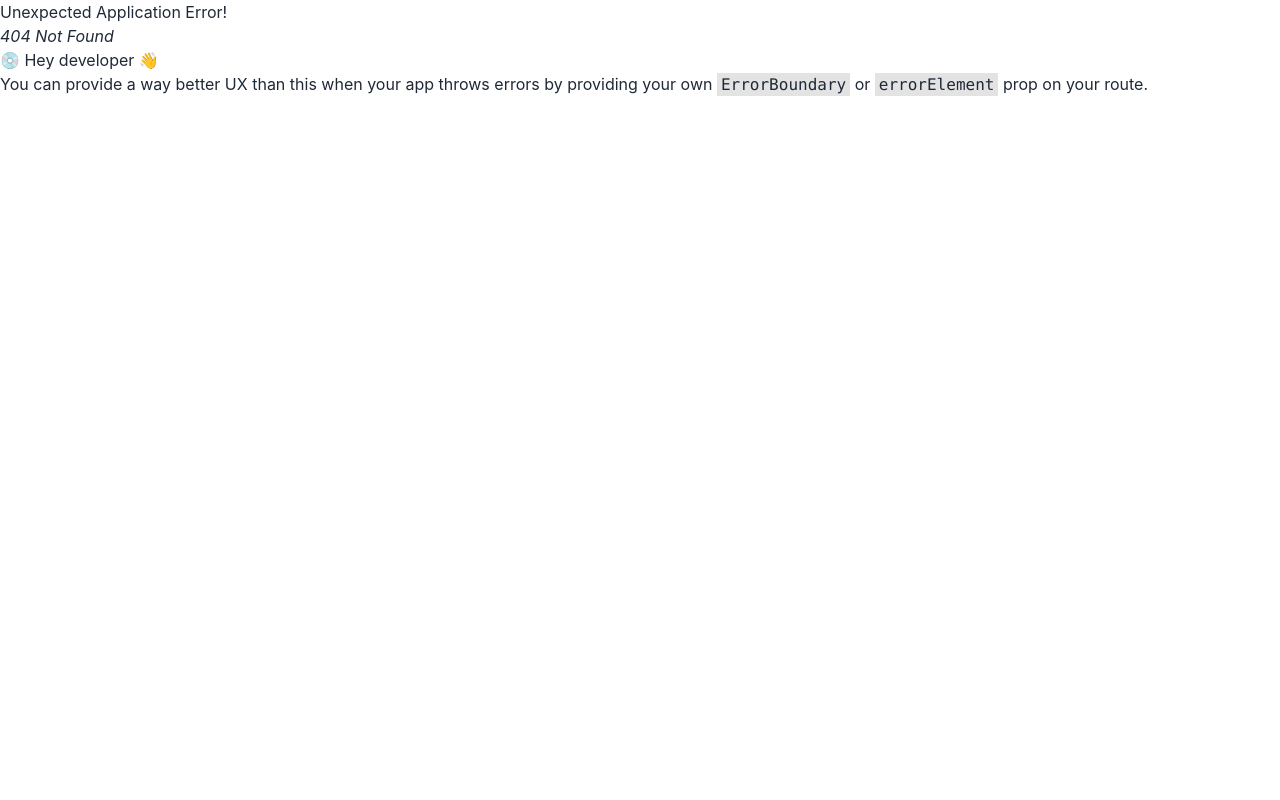
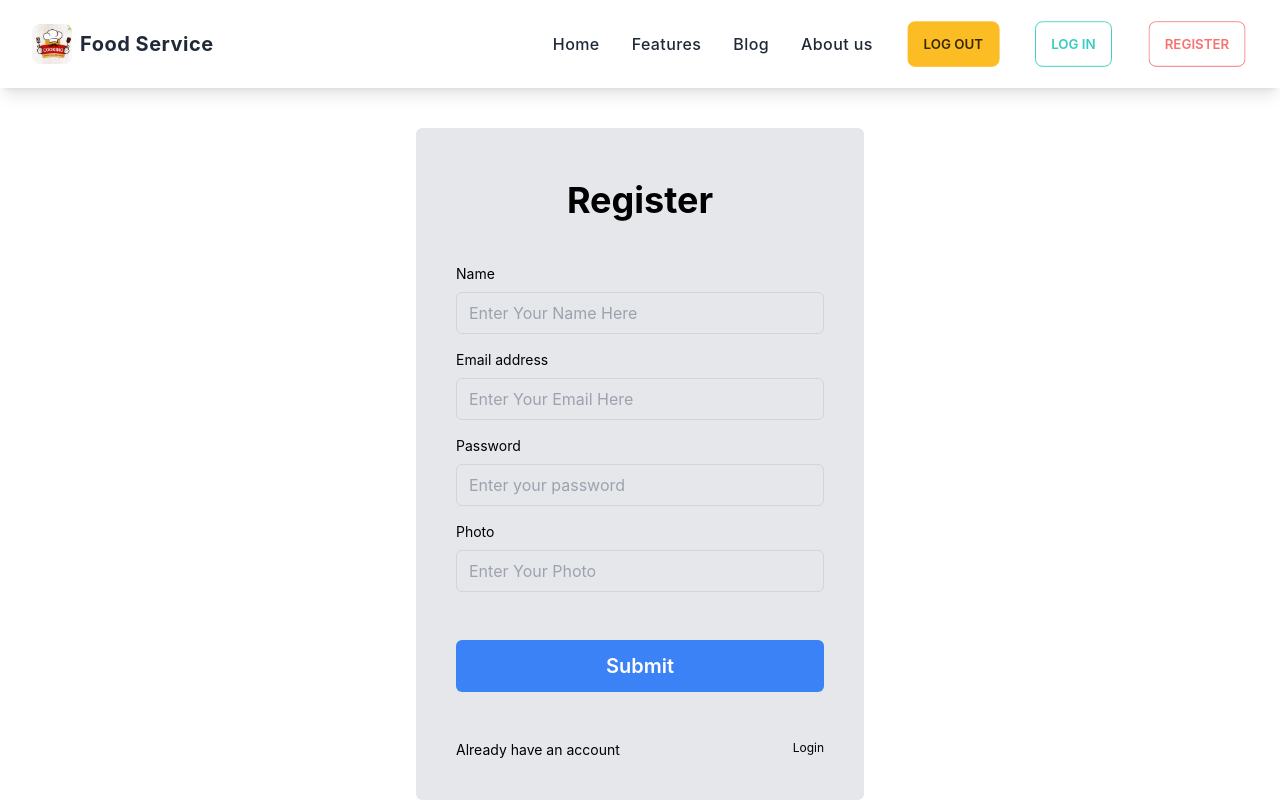
Before and after one commit to anisa6121/food-service, a React (Create React App) app: page /register in a window 1280 px wide. Before the commit this address had no page. Shown: the top 800 px of the page. Built offline with nearby package versions, Linux system fonts and the light colour scheme.

Commit message:
register-add

```diff
--- a/src/SharedPage/Header/Header.js
+++ b/src/SharedPage/Header/Header.js
@@ -113,17 +113,15 @@ const Header = () => {
 						</li>
 
 						<li>
-							<a
-								href="/"
-								// classNameName="inline-flex items-center justify-center h-12 px-6 font-medium tracking-wide text-black transition duration-200 rounded shadow-md bg-purple-400 hover:bg-deep-purple-accent-700 focus:shadow-outline focus:outline-none"
-								// aria-label="Sign up"
-								// title="Sign up"
+							<Link
+								to="/register"
+
 								className="btn btn-outline btn-error"
 								aria-label="Register"
 								title="Register"
 							>
 								Register
-							</a>
+							</Link>
 						</li>
 					</ul>
 
--- a/src/components/Registration/Registration.js
+++ b/src/components/Registration/Registration.js
@@ -1,10 +1,120 @@
-import React from 'react';
+import React, { useState } from 'react';
+import { Link } from 'react-router-dom';
 
 const Registration = () => {
+    const [error, setError] = useState("");
     return (
-        <div>
-            <h1>This is Register Page</h1>
-        </div>
+		<div className="mx-auto mt-3 mb-3 flex flex-col max-w-md p-6 rounded-md sm:p-10 bg-gray-200 text-black">
+			<div className="mb-8 text-center">
+				<h1 className="my-3 text-4xl font-bold">
+					Register
+				</h1>
+			</div>
+
+			<form
+				// onSubmit={handleSubmit}
+				noValidate=""
+				action=""
+				className="space-y-12 ng-untouched ng-pristine ng-valid"
+			>
+				<div className="space-y-4">
+					<div>
+						<label
+							htmlFor="email"
+							className="block mb-2 text-sm"
+						>
+							Name
+						</label>
+						<input
+							required
+							type="text"
+							name="name"
+							id="name"
+							placeholder="Enter Your Name Here"
+							className="w-full px-3 py-2 border rounded-md border-gray-300 focus:border-gray-900 bg-gray-200 text-gray-900"
+							data-temp-mail-org="0"
+						/>
+					</div>
+
+					<div>
+						<label
+							htmlFor="email"
+							className="block mb-2 text-sm"
+						>
+							Email address
+						</label>
+						<input
+							type="email"
+							name="email"
+							id="email"
+							placeholder="Enter Your Email Here"
+							className="w-full px-3 py-2 border rounded-md border-gray-300 focus:border-gray-900 bg-gray-200 text-gray-900"
+							data-temp-mail-org="0"
+						/>
+					</div>
+
+					<div>
+						<div className="flex justify-between mb-2">
+							<label
+								htmlFor="password"
+								className="text-sm"
+							>
+								Password
+							</label>
+						</div>
+						<input
+							type="password"
+							name="password"
+							id="password"
+							placeholder="Enter your password"
+							className="w-full px-3 py-2 border rounded-md border-gray-300 bg-gray-200 focus:border-gray-900 text-gray-900"
+						/>
+					</div>
+
+					<div>
+						<label
+							htmlFor="photoURL"
+							className="block mb-2 text-sm"
+						>
+							Photo
+						</label>
+						<input
+							required
+							type="text"
+							name="photoURL"
+							id="photoURL"
+							placeholder="Enter Your Photo"
+							className="w-full px-3 py-2 border rounded-md border-gray-300 focus:border-gray-900 bg-gray-200 text-gray-900"
+							data-temp-mail-org="0"
+						/>
+					</div>
+				</div>
+				<div className="space-y-2">
+					<div>
+						<button
+							type="submit"
+							className="text-xl w-full px-8 py-3 font-semibold rounded-md bg-blue-500 text-white"
+						>
+							Submit
+						</button>
+					</div>
+				</div>
+
+				<div className="flex justify-between">
+					<p className="text-sm">
+						Already have an account
+					</p>
+
+					<Link
+						className="text-xs hover:underline"
+						to="/login"
+					>
+						Login
+					</Link>
+				</div>
+			</form>
+			<p className="text-lg  text-white-700">{error}</p>
+		</div>
     );
 };
 
```
Also changed, not shown: src/Router/Routes/Routes.js (+6 -1 lines).
